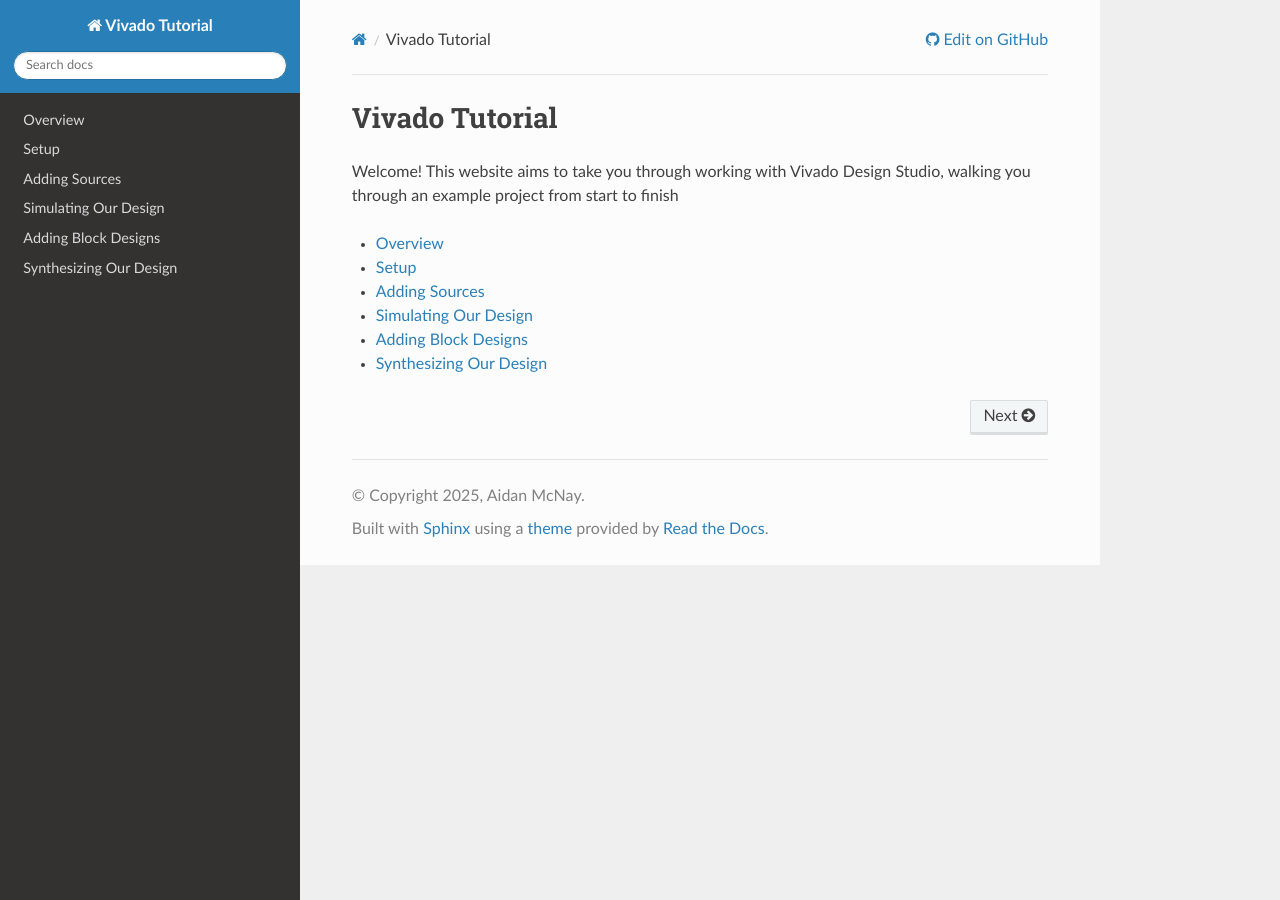
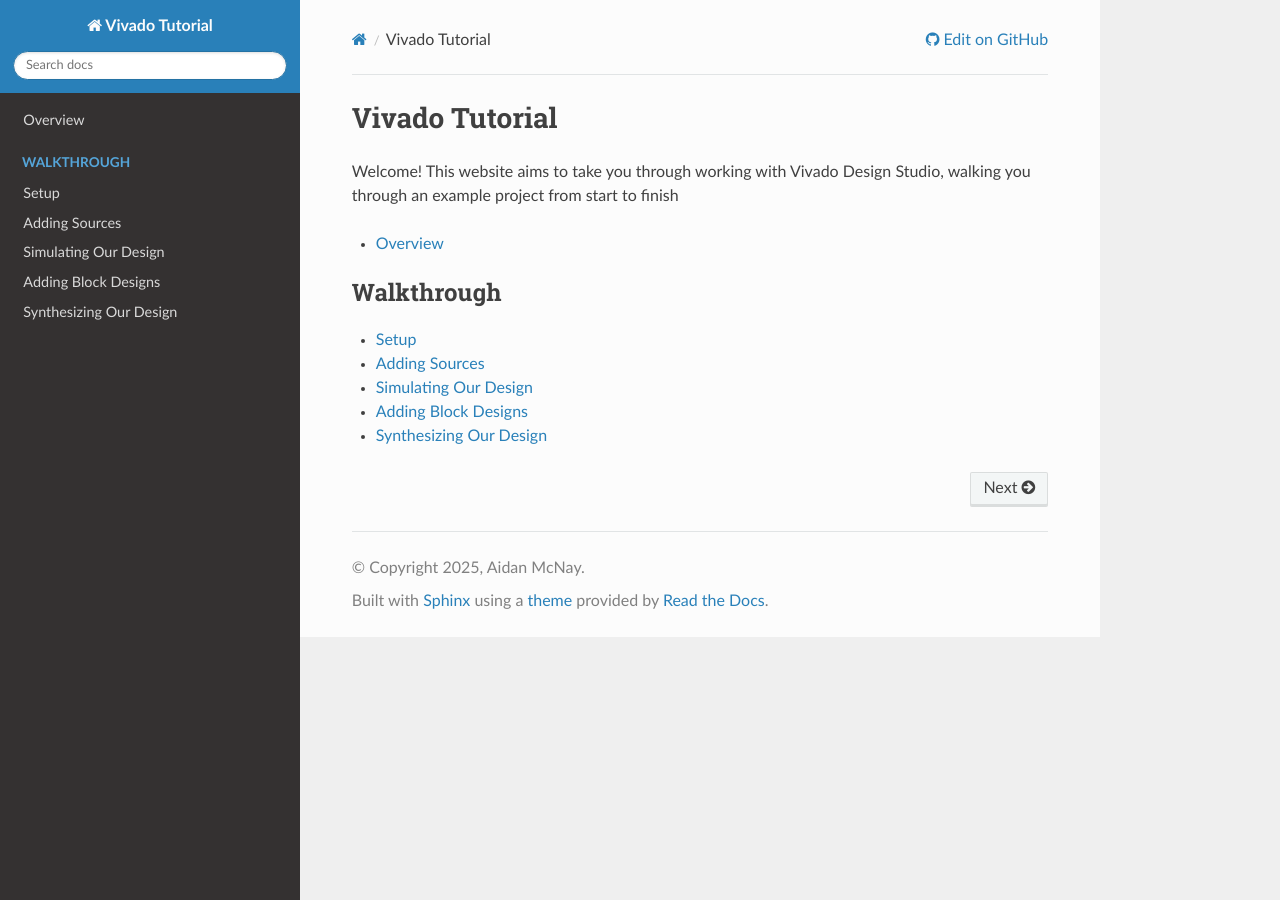
Before and after one commit to Aidan-McNay/vivado-tutorial, a Sphinx documentation site: the page built from docs/index.rst, in a window 1280 px wide. Built offline with Sphinx 7.4.7 and the Read the Docs theme 3.1.0, drawn with Linux system fonts in a browser that asks for light colours.

Commit message:
Update organization

```diff
--- a/docs/index.rst
+++ b/docs/index.rst
@@ -14,6 +14,11 @@ Design Studio, walking you through an example project from start to finish
    :maxdepth: 1
 
    overview
+
+.. toctree::
+   :maxdepth: 1
+   :caption: Walkthrough
+
    setup
    sources
    simulation
```
Also changed, not shown: 1 other file.
